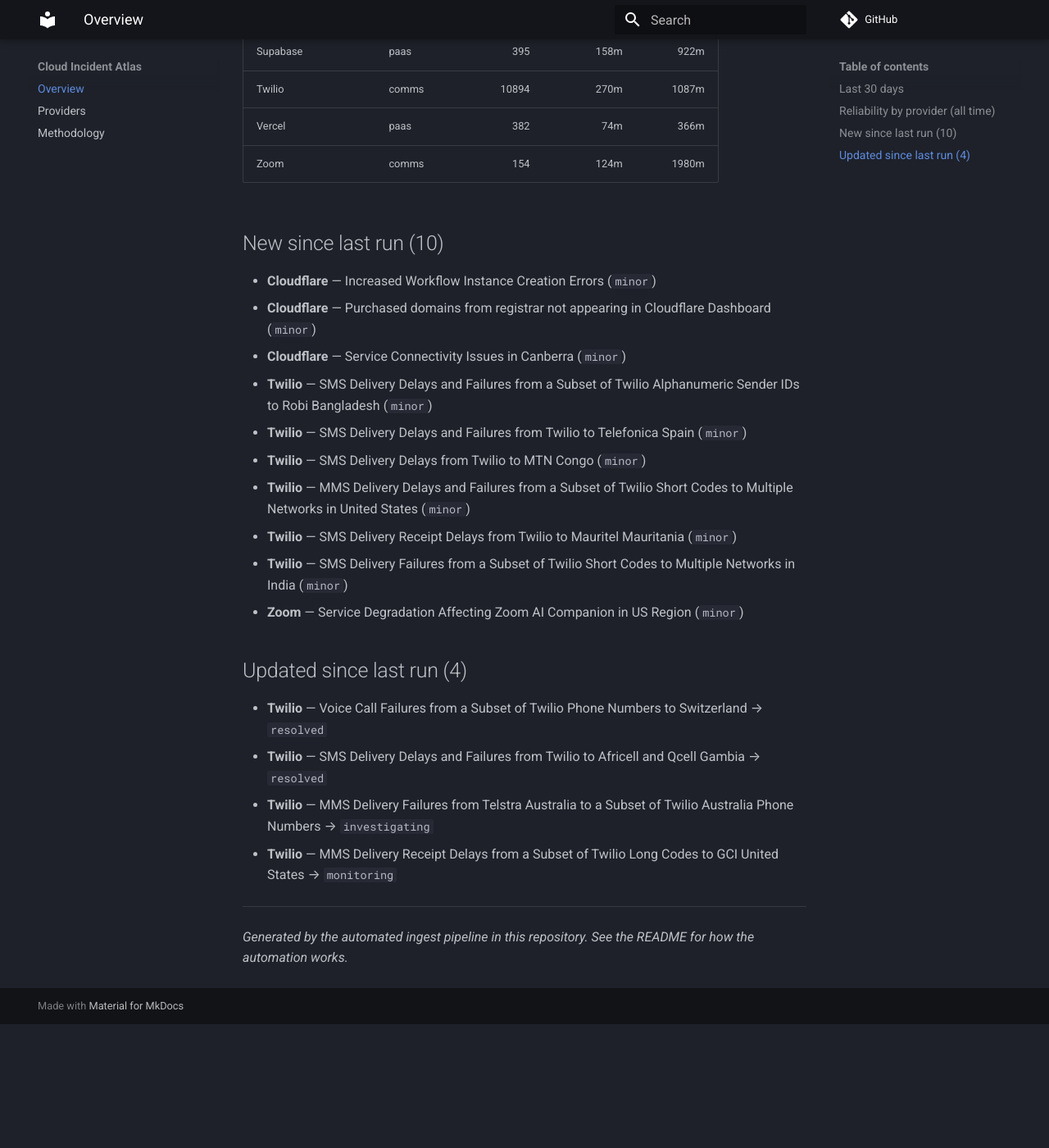
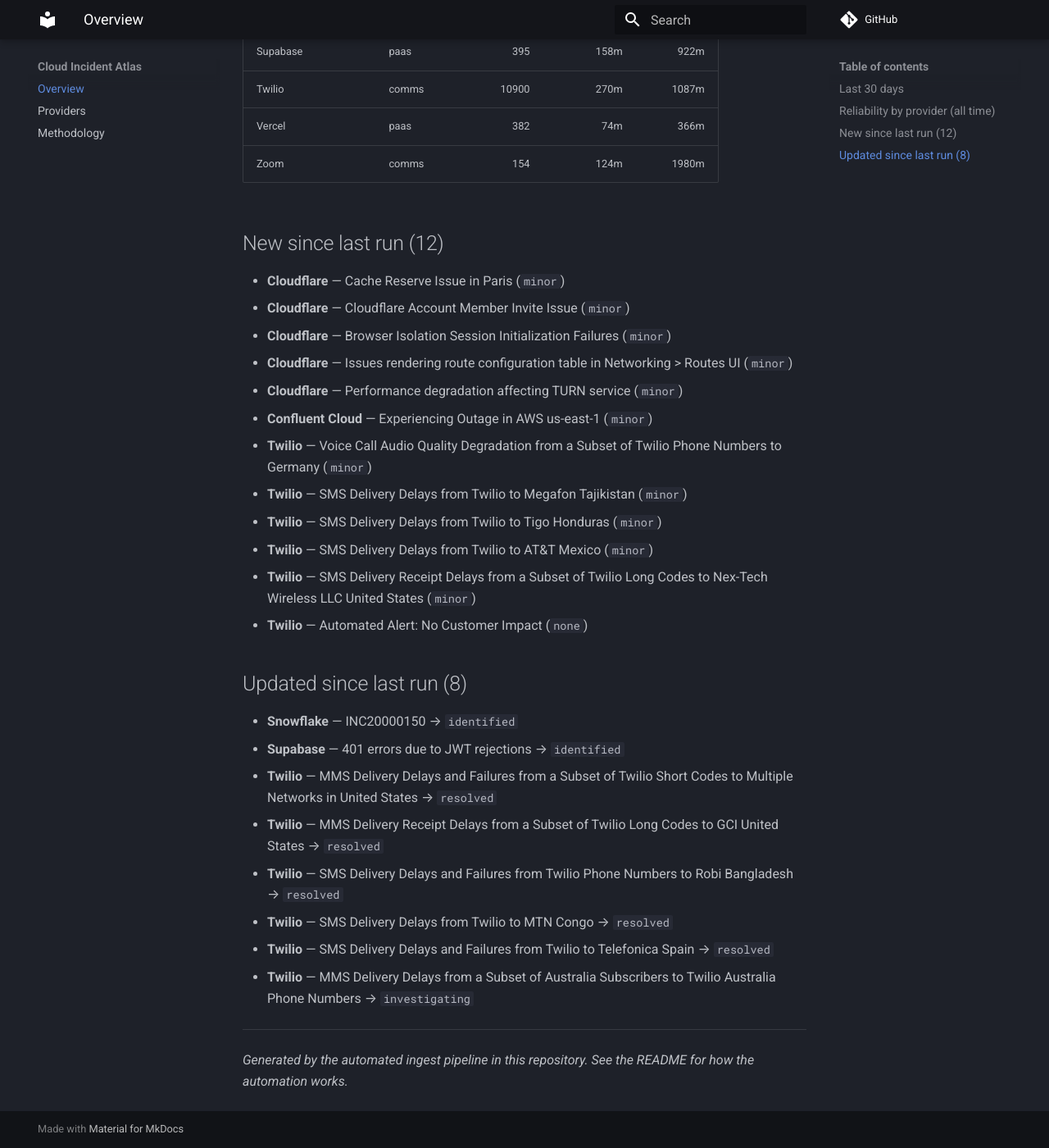
Before and after one commit to ayushgupta07xx/cloud-incident-atlas, an MkDocs documentation site: the page built from docs/index.md, in a window 1280 px wide and 1400 px high, scrolled down 1361 px. Shown: the whole window at 82% size. Built offline with MkDocs 1.6.1 and Material for MkDocs 9.7.7, drawn with Linux system fonts in a browser that asks for light colours; comment, search, counter and statistics services are not loaded; before the commit the page ends 2610 px from its top, so only the background shows below that; some of the changed text lies outside the part shown.

```diff
--- a/docs/index.md
+++ b/docs/index.md
@@ -32,29 +32,35 @@ Cross-vendor incident data for 24 providers. Corpus: **22,883 incidents**. Updat
 | Sentry | observability | 337 | 89m | 365m |
 | Snowflake | data | 197 | 121m | 595m |
 | Supabase | paas | 395 | 158m | 922m |
-| Twilio | comms | 10894 | 270m | 1087m |
+| Twilio | comms | 10900 | 270m | 1087m |
 | Vercel | paas | 382 | 74m | 366m |
 | Zoom | comms | 154 | 124m | 1980m |
 
-## New since last run (10)
+## New since last run (12)
 
-- **Cloudflare** — Increased Workflow Instance Creation Errors (`minor`)
-- **Cloudflare** — Purchased domains from registrar not appearing in Cloudflare Dashboard (`minor`)
-- **Cloudflare** — Service Connectivity Issues in Canberra (`minor`)
-- **Twilio** — SMS Delivery Delays and Failures from a Subset of Twilio Alphanumeric Sender IDs to Robi Bangladesh (`minor`)
-- **Twilio** — SMS Delivery Delays and Failures from Twilio to Telefonica Spain (`minor`)
-- **Twilio** — SMS Delivery Delays from Twilio to MTN Congo (`minor`)
-- **Twilio** — MMS Delivery Delays and Failures from a Subset of Twilio Short Codes to Multiple Networks in United States (`minor`)
-- **Twilio** — SMS Delivery Receipt Delays from Twilio to Mauritel Mauritania (`minor`)
-- **Twilio** — SMS Delivery Failures from a Subset of Twilio Short Codes to Multiple Networks in India (`minor`)
-- **Zoom** — Service Degradation Affecting Zoom AI Companion in US Region (`minor`)
+- **Cloudflare** — Cache Reserve Issue in Paris (`minor`)
+- **Cloudflare** — Cloudflare Account Member Invite Issue (`minor`)
+- **Cloudflare** — Browser Isolation Session Initialization Failures (`minor`)
+- **Cloudflare** — Issues rendering route configuration table in Networking > Routes UI (`minor`)
+- **Cloudflare** — Performance degradation affecting TURN service (`minor`)
+- **Confluent Cloud** — Experiencing Outage in AWS us-east-1 (`minor`)
+- **Twilio** — Voice Call Audio Quality Degradation from a Subset of Twilio Phone Numbers to Germany (`minor`)
+- **Twilio** — SMS Delivery Delays from Twilio to Megafon Tajikistan (`minor`)
+- **Twilio** — SMS Delivery Delays from Twilio to Tigo Honduras (`minor`)
+- **Twilio** — SMS Delivery Delays from Twilio to AT&T Mexico (`minor`)
+- **Twilio** — SMS Delivery Receipt Delays from a Subset of Twilio Long Codes to Nex-Tech Wireless LLC United States (`minor`)
+- **Twilio** — Automated Alert: No Customer Impact (`none`)
 
-## Updated since last run (4)
+## Updated since last run (8)
 
-- **Twilio** — Voice Call Failures from a Subset of Twilio Phone Numbers to Switzerland → `resolved`
-- **Twilio** — SMS Delivery Delays and Failures from Twilio to Africell and Qcell Gambia → `resolved`
-- **Twilio** — MMS Delivery Failures from Telstra Australia to a Subset of Twilio Australia Phone Numbers → `investigating`
-- **Twilio** — MMS Delivery Receipt Delays from a Subset of Twilio Long Codes to GCI United States → `monitoring`
+- **Snowflake** — INC20000150 → `identified`
+- **Supabase** — 401 errors due to JWT rejections → `identified`
+- **Twilio** — MMS Delivery Delays and Failures from a Subset of Twilio Short Codes to Multiple Networks in United States → `resolved`
+- **Twilio** — MMS Delivery Receipt Delays from a Subset of Twilio Long Codes to GCI United States → `resolved`
+- **Twilio** — SMS Delivery Delays and Failures from Twilio Phone Numbers to Robi Bangladesh → `resolved`
+- **Twilio** — SMS Delivery Delays from Twilio to MTN Congo → `resolved`
+- **Twilio** — SMS Delivery Delays and Failures from Twilio to Telefonica Spain → `resolved`
+- **Twilio** — MMS Delivery Delays from a Subset of Australia Subscribers to Twilio Australia Phone Numbers → `investigating`
 
 ---
 
```
Also changed, not shown: other parts of docs/index.md (+4 -4 lines), README.md (+6 -4 lines), docs/providers.md (+6 -6 lines), docs/img/timeline.svg.
